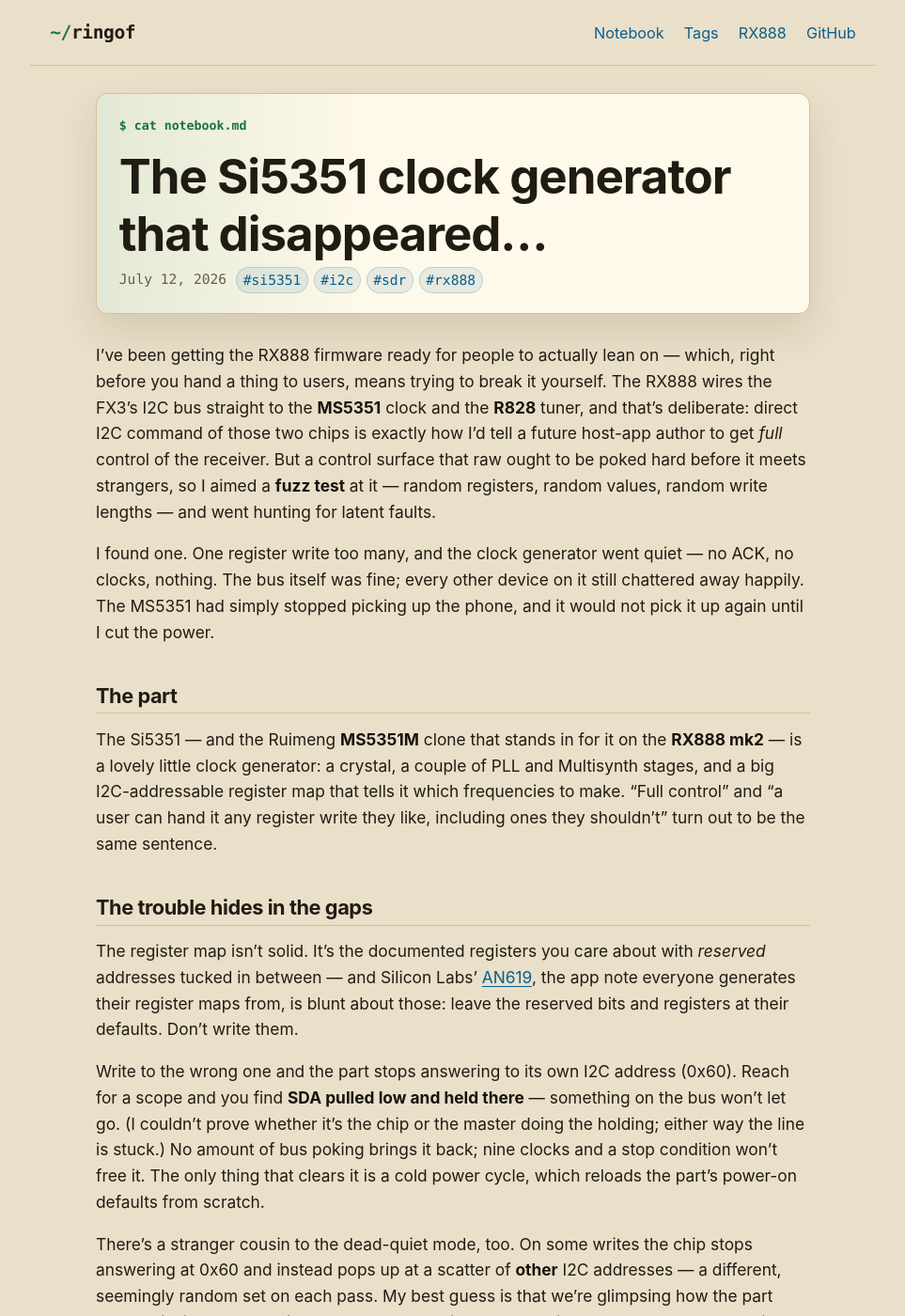
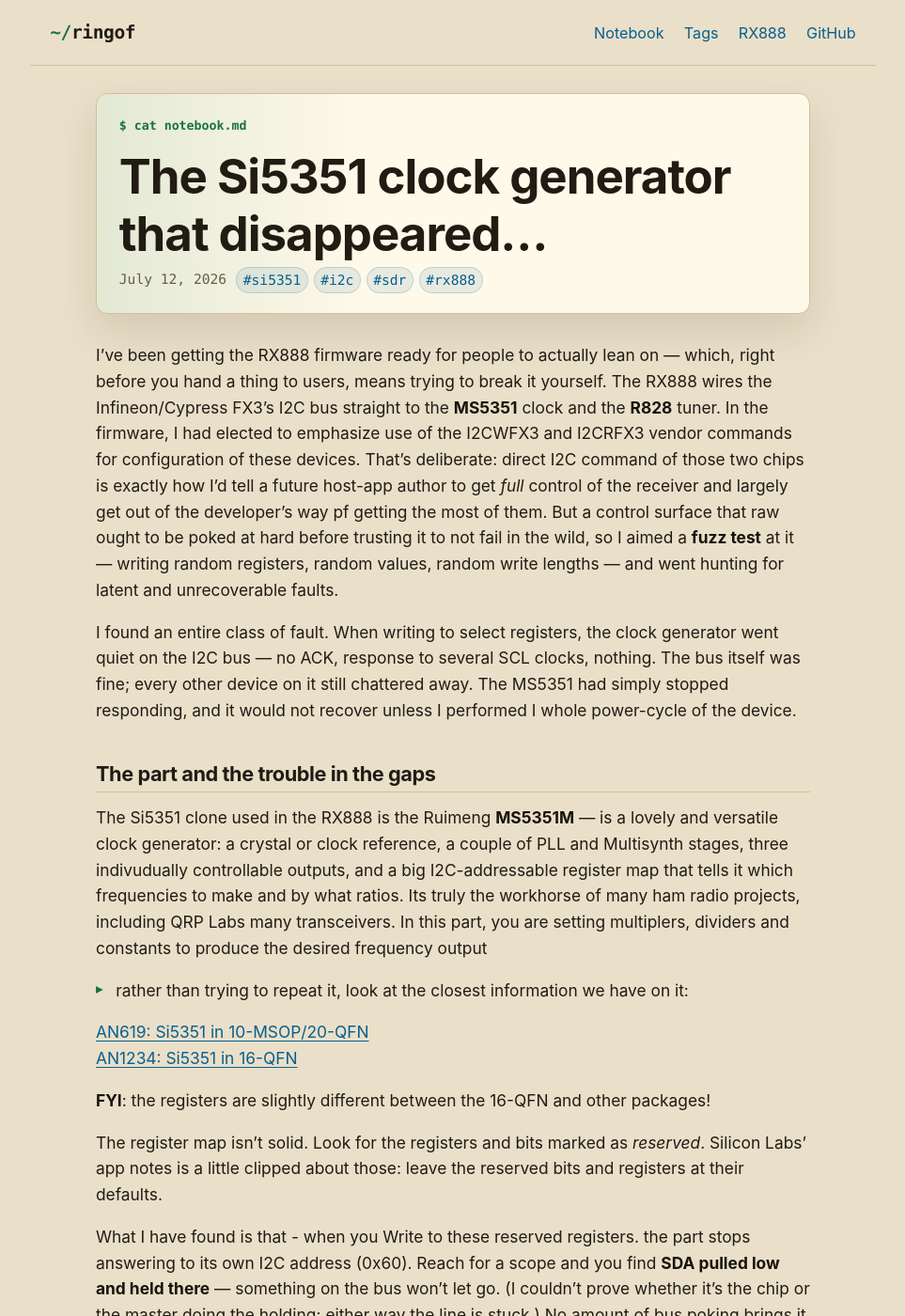
Before and after one commit to ringof/ringof.github.io, a Jekyll site: the page built from _posts/2026-07-12-the-si5351-clock-generator-that-disappeared.md, in a window 1280 px wide and 1400 px high. Shown: the whole window at 94% size, without its empty margins (158-1121 px from the left). Built offline with Jekyll 4.4.1, drawn with Linux system fonts in a browser that asks for light colours; some of the changed text lies outside the part shown.

Commit message:
ringofying notebook.md

```diff
--- a/_posts/2026-07-12-the-si5351-clock-generator-that-disappeared.md
+++ b/_posts/2026-07-12-the-si5351-clock-generator-that-disappeared.md
@@ -12,44 +12,51 @@ description: >-
 
 I've been getting the RX888 firmware ready for people to actually lean on —
 which, right before you hand a thing to users, means trying to break it
-yourself. The RX888 wires the FX3's I2C bus straight to the **MS5351** clock and
-the **R828** tuner, and that's deliberate: direct I2C command of those two chips
+yourself. The RX888 wires the Infineon/Cypress FX3's I2C bus straight to the
+**MS5351** clock and the **R828** tuner. In the firmware, I had elected to
+emphasize use of the I2CWFX3 and I2CRFX3 vendor commands for configuration of
+these devices. That's deliberate: direct I2C command of those two chips
 is exactly how I'd tell a future host-app author to get *full* control of the
-receiver. But a control surface that raw ought to be poked hard before it meets
-strangers, so I aimed a **fuzz test** at it — random registers, random values,
-random write lengths — and went hunting for latent faults.
+receiver and largely get out of the developer's way pf getting the most of them.
+But a control surface that raw ought to be poked at hard before trusting it to
+not fail in the wild, so I aimed a **fuzz test** at it — writing random registers,
+random values, random write lengths — and went hunting for latent and unrecoverable
+faults.
 
-I found one. One register write too many, and the clock generator went quiet —
-no ACK, no clocks, nothing. The bus itself was fine; every other device on it
-still chattered away happily. The MS5351 had simply stopped picking up the
-phone, and it would not pick it up again until I cut the power.
+I found an entire class of fault. When writing to select registers, the clock
+generator went quiet on the I2C bus — no ACK, response to several SCL clocks,
+nothing. The bus itself was fine; every other device on it still chattered away.
+The MS5351 had simply stopped responding, and it would not recover unless I performed
+I whole power-cycle of the device.
 
-## The part
+## The part and the trouble in the gaps
 
-The Si5351 — and the Ruimeng **MS5351M** clone that stands in for it on the
-**RX888 mk2** — is a lovely little clock generator: a crystal, a couple of PLL
-and Multisynth stages, and a big I2C-addressable register map that tells it
-which frequencies to make. "Full control" and "a user can hand it any register
-write they like, including ones they shouldn't" turn out to be the same
-sentence.
+The Si5351 clone used in the RX888 is the Ruimeng **MS5351M** — is a lovely and versatile
+clock generator: a crystal or clock reference, a couple of PLL and Multisynth stages,
+three indivudually controllable outputs, and a big I2C-addressable register map that
+tells it which frequencies to make and by what ratios. Its truly the workhorse of many
+ham radio projects, including QRP Labs many transceivers. In this part, you are
+setting multiplers, dividers and constants to produce the desired frequency output
+- rather than trying to repeat it, look at the closest information we have on it:
 
-## The trouble hides in the gaps
+[AN619: Si5351 in 10-MSOP/20-QFN](https://www.skyworksinc.com/-/media/Skyworks/SL/documents/public/application-notes/AN619.pdf)
+[AN1234: Si5351 in 16-QFN](https://www.skyworksinc.com/-/media/Skyworks/SL/documents/public/application-notes/an1234-si5351-16qfn-register-map.pdf)
 
-The register map isn't solid. It's the documented registers you care about with
-*reserved* addresses tucked in between — and Silicon Labs'
-[AN619](https://www.skyworksinc.com/-/media/Skyworks/SL/documents/public/application-notes/AN619.pdf),
-the app note everyone generates their register maps from, is blunt about those:
-leave the reserved bits and registers at their defaults. Don't write them.
+**FYI**: the registers are slightly different between the 16-QFN and other packages!
 
-Write to the wrong one and the part stops answering to its own I2C address
-(0x60). Reach for a scope and you find **SDA pulled low and held there** —
-something on the bus won't let go. (I couldn't prove whether it's the chip or
-the master doing the holding; either way the line is stuck.) No amount of bus
-poking brings it back; nine clocks and a stop condition won't free it. The only
-thing that clears it is a cold power cycle, which reloads the part's power-on
-defaults from scratch.
+The register map isn't solid. Look for the registers and bits marked as *reserved*.
+Silicon Labs' app notes is a little clipped about those: leave the reserved
+bits and registers at their defaults.
 
-There's a stranger cousin to the dead-quiet mode, too. On some writes the chip
+What I have found is that - when you Write to these reserved registers. the
+part stops answering to its own I2C address (0x60). Reach for a scope and
+you find **SDA pulled low and held there** — something on the bus won't let go.
+(I couldn't prove whether it's the chip or the master doing the holding;
+either way the line is stuck.) No amount of bus poking brings it back;
+nine clocks and a stop condition won't free it. The only thing that clears it
+is a cold power cycle, which reloads the part's power-on defaults from its NVM.
+
+There's a stranger cousin to the dead-quiet mode, too. On some writes, the chip
 stops answering at 0x60 and instead pops up at a scatter of **other** I2C
 addresses — a different, seemingly random set on each pass. My best guess is
 that we're glimpsing how the part handles its internal one-time-programmable
@@ -58,21 +65,20 @@ trim, knocked sideways. That one's a rabbit hole for another day.
 ## It isn't just the clone — and the clone isn't documented
 
 The MS5351M is a clone, so finding this on an RX888 only proves something about
-*that* part — and here's the catch: its
-[datasheet](/assets/ms5351m-datasheet.pdf) is no help. Ten pages of block
-diagram, pinout, and AC/DC specs, with **no register map at all.** Everything we
-"know" about the MS5351M's registers is inferred from the Si5351A and confirmed
-on the bench, not written down anywhere by Ruimeng. As far as testing shows, the
-two line up — the clone's registers appear to do the same things the Si5351A's
-do — but that's a working assumption held up by bench checks, not a documented
-promise.
+*that* part — and here's the catch: its [datasheet](/assets/ms5351m-datasheet.pdf)
+is no help. Ten pages of block diagram, pinout, and AC/DC specs,
+with **no register map at all.** Everything we "know" about the MS5351M's registers
+is inferred from the Si5351A and confirmed on the bench, not written down
+anywhere by Ruimeng. As far as testing shows, the two line up
+— the clone's registers appear to do the same things the Si5351A's
+do.
 
 The *failure*, happily, isn't just the clone's either. **George Byrkit (K9TRV)**
-independently ran the same idea — systematic writes to reserved registers, then
+independently ran tests on this same idea — systematic writes to reserved registers, then
 a fuzz pass hammering random addresses and write lengths — against *genuine*
-Skyworks parts, both an **Si5351A** and an **Si5351C**, and hit the same class
+Skyworks parts, both an **Si5351A** and an **Si5351C**, and he hit the same class
 of failure: write certain reserved registers and the chip goes unresponsive,
-SDA stuck low, power-cycle-only. Same trap, real silicon, different vendor.
+SDA stuck low, power-cycle-only. Same fault, different silicon.
 
 The one concrete *difference* we've turned up is small and telling: exactly
 which low-address registers trigger the vanishing act isn't identical between
@@ -83,21 +89,20 @@ results), so the full per-register, per-variant map is still a work in progress.
 But the headline holds: reserved means reserved, on the clone and the genuine
 article alike.
 
-## The fix, on the RX888 side
+## The fix for the RX888
 
-For an RX888 user, "power-cycle the receiver" is a lousy recovery story, so the
+For an RX888 user, "power-cycling the receiver" is a lousy recovery story, so the
 firmware shouldn't let a stray host write get that far. My
 [rx888-firmware change](https://github.com/ringof/rx888-firmware/pull/164) does
 two things:
 
 - **Fence off the reserved space.** Host I2C reads and writes to the
-  undocumented ranges — per AN619, registers **4–8, 10–14, 93–148, and
+  reserved ranges — per AN619, registers **4–8, 10–14, 93–148, and
   171–188** — are rejected at the USB handler with an I2C STALL. The firmware's
   own initialization still writes what it must; only *arbitrary host* access to
-  those ranges is blocked. The sandbox stays open; the squares that flip the
-  table are fenced.
-- **Make a reload actually recover.** Init now follows the datasheet's Figure 10
-  programming procedure and rewrites the full configuration map on boot
+  those ranges is blocked.
+- **Make a reload actually recover.** Init now follows the Skyworks datasheet's
+  Figure 10 programming procedure and rewrites the full configuration map on boot
   (including the spread-spectrum register at 149), so a device left in a
   corrupted-but-allowed state gets cleaned up on reload and the PLL locks again
   instead of limping.
@@ -108,9 +113,9 @@ first place — but since that freedom is the whole point for experimenters, the
 compromise is to keep it open and just guard the handful of registers that turn
 a receiver into a paperweight.
 
-## The lessons, cheap for you and expensive for us
+## The lessons learned
 
-- **Only write registers you can name.** If it isn't in the datasheet with a
+- **Only write registers not called RESERVED** If it isn't in the datasheet with a
   stated purpose, don't touch it.
 - **Avoid blind read-modify-write.** Reserved bits live inside otherwise-writable
   registers, so a careless "read, OR in a bit, write it back" can disturb one you
@@ -131,6 +136,7 @@ a receiver into a paperweight.
   instead.
 
 None of this lives in the cheerful "getting started" part of the datasheet, and
-that's exactly why it's worth writing down. The Si5351 is a friendly chip that
-will happily make you almost any frequency you ask for — right up until you ask
-it for something it was told never to answer.
+that's exactly why it's worth writing down. The '5351 is a very useful chip that
+will happily make you almost any frequency you ask for — right up until touch the
+RESERVED bits. This all said...I do wonder if there is some recovery sequence we
+have yet to discover.
```
Also changed, not shown: other parts of _posts/2026-07-12-the-si5351-clock-generator-that-disappeared.md (+1 -1 lines).
